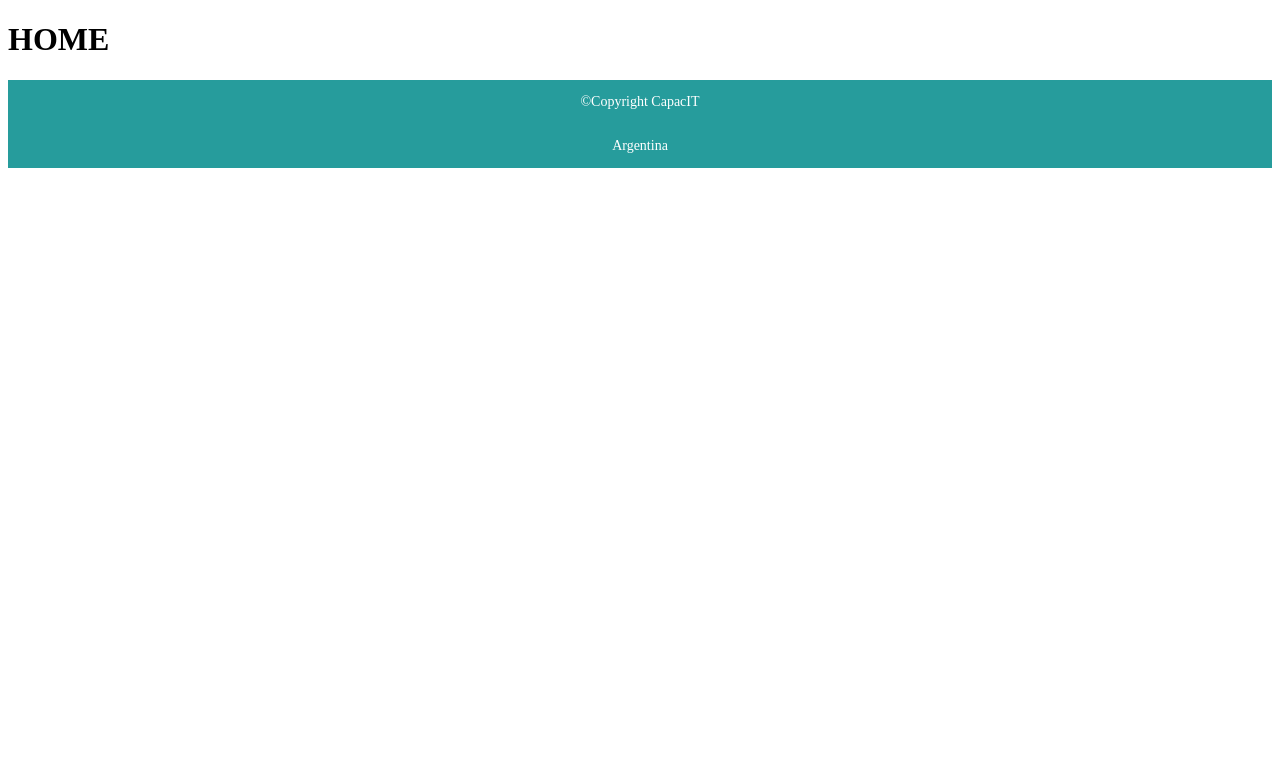
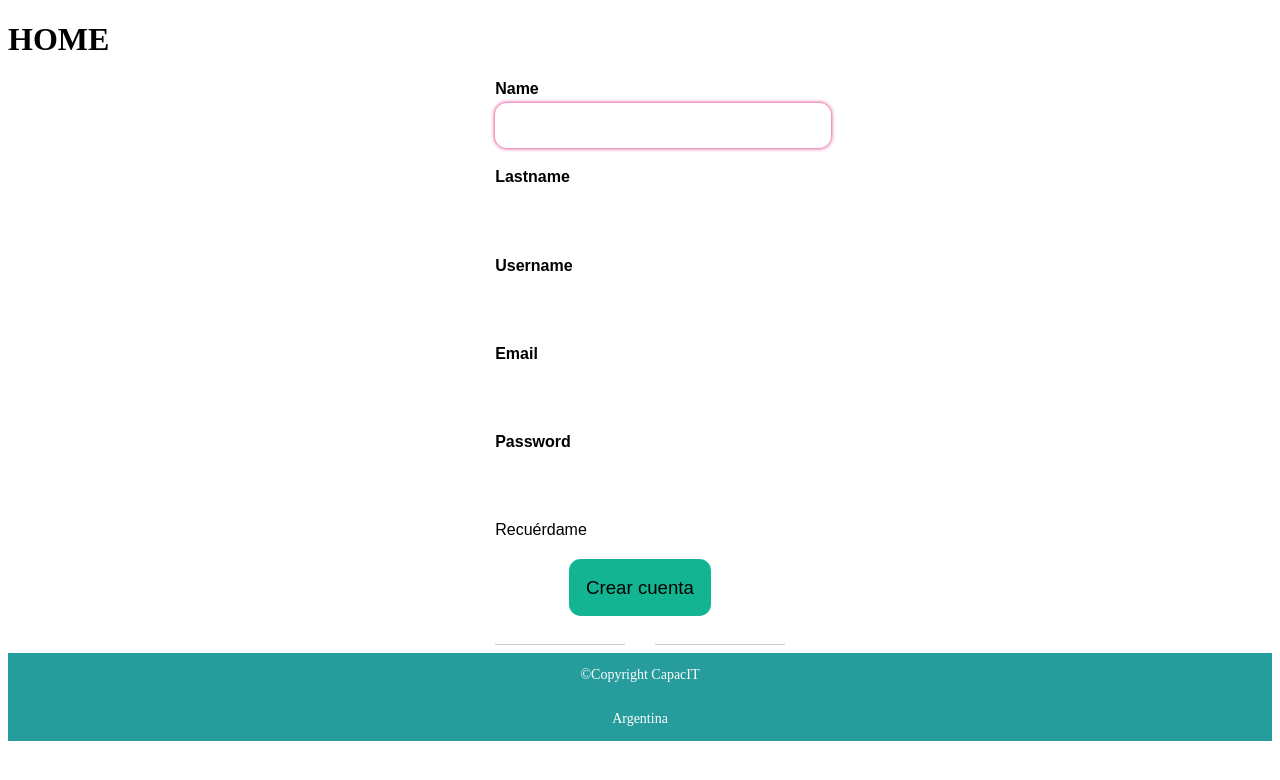
Before and after one commit to abrilramos12/Proyecto_Grupal-Ispc, an Angular app in the folder Front-end/CapacitApp/: page / in a window 1280 px wide. Shown: the top 780 px of the page. Built offline with nearby package versions, Linux system fonts and the light colour scheme.

Commit message:
agrego componente register

```diff
--- a/Front-end/CapacitApp/src/app/app.component.html
+++ b/Front-end/CapacitApp/src/app/app.component.html
@@ -1,2 +1,3 @@
 <h1>HOME</h1>
+<app-register></app-register>
 <app-footer></app-footer>
--- a/Front-end/CapacitApp/src/app/app.module.ts
+++ b/Front-end/CapacitApp/src/app/app.module.ts
@@ -4,12 +4,14 @@ import { BrowserModule } from '@angular/platform-browser';
 import { AppRoutingModule } from './app-routing.module';
 import { AppComponent } from './app.component';
 import { FooterComponent } from './footer/footer.component';
+import { RegisterComponent } from './register/register.component';
 
 
 @NgModule({
   declarations: [
     AppComponent,
-    FooterComponent
+    FooterComponent,
+    RegisterComponent
   ],
   imports: [
     BrowserModule,
--- /dev/null
+++ b/Front-end/CapacitApp/src/app/register/register.component.css
@@ -0,0 +1,164 @@
+:root{
+    --primary-color:white;
+    --secondary-color:#f3f3f4;
+}
+
+    @import url('https://fonts.googleapis.com/css2?family=Oxygen:wght@300;400&display=swap');
+*{
+    font-family: 'Oxygen', sans-serif;
+}
+/*body{
+    background-image: url(../img/imagenfondoregistro.jpeg);
+}*/
+
+.container{
+    margin: auto;
+    display: flex;
+    flex-direction: column;/*separado y ordenado verticalmente*/
+    align-items: center;
+    justify-content: center;
+    gap: 1.25em; /*separacion entre las lineas*/
+    width: 28.125em;
+}
+.buttons{
+    align-self: flex-start;
+    display: flex;
+    gap: 1.25em;
+}
+.google-btn{
+    background-color: #1A73E8;
+    color: var(--primary-color);
+    border: none;
+    border-radius: 0.3125em;
+    height: 2.5em;
+    display: flex;
+    align-items: center;
+    padding: 0.125em;
+    cursor: pointer;
+    align-self: flex-start;
+    margin-bottom: 0.3125em;
+}
+.google-btn:hover{
+    background-color: #ddd;
+}
+.google-btn picture{
+    width: 2.1875em;
+    background-color: var(--primary-color);
+    height: 2.1875em;
+    border-radius: 0.125em;
+    display: flex;
+    align-items: center;
+    justify-content: center;
+}
+
+.separator{
+    display: flex;
+    width: 100%;
+    gap: 0.9375em;
+}
+.separator hr{
+    flex-grow: 1;
+    border: none;
+    border-top: 0.0625em solid #ccc;
+}
+.separator span{
+    color:#8b8b8b;
+}
+
+.section-inputs{
+    display: flex;
+    gap: 0.625em;
+    width: 100%;
+}
+form{
+    display: flex;
+    flex-direction: column;
+    align-items: stretch;
+    gap: 1.25em;
+}
+
+label{
+    width: 100%;
+    display: flex;
+    flex-direction: column;
+    gap: 0.3125em;
+}
+label span{
+    font-weight: 700;
+}
+label input{
+    width: 100%;
+    background-color: var(--secondary-color);
+    border: none;
+    padding: 0.625em 1.25em;
+    border-radius: 0.625em;
+    outline: none;
+    font-size: 14pt;
+    transition: background-color 0.5s,border 0.2s, box-shadow 0.2s;
+}
+label input:hover{
+    background-color: var(--primary-color);
+    border: solid 0.0625em var(--secondary-color);
+    box-shadow: 0 0 0.25em #d60366;
+}
+
+label input:focus{
+    background-color: var(--primary-color);
+    border: solid 0.0625em var(--secondary-color);
+    box-shadow: 0 0 0.25em #d60366;
+}
+
+#terminos{
+    display: flex;
+    width: 1.25em;
+    flex-direction: row;
+}
+.boton{
+    display: flex;
+    justify-items: center;
+    align-items: center;
+    margin: auto;
+    background-color: #12b491;
+    color: #000000;
+    text-align: center;
+    padding: 0.9375em;
+    border: none;
+    border-radius: 0.625em;
+    font-size: 14pt;
+    cursor:pointer;
+}
+.boton:hover{
+    background-color:var(--primary-color);
+    border: solid 0.0625em var(--secondary-color);
+    box-shadow: 0 0 0.25em #056b63;
+    opacity:0.75;
+    color: #000000;
+}
+.modo{
+    background-color: #3dd1c5;
+    color:var(--primary-color);
+    padding: 0.625em;
+    border: none;
+    border-radius: 0.625em;
+    font-size: 10pt;
+    cursor:pointer;
+}
+.modo:hover{
+    background-color: var(--primary-color);
+    border: solid 0.0625em #f3f3f4;
+    box-shadow: 0 0 0.25em #3dd1c5;
+    opacity:0.75;
+    color:#8b8b8b
+}
+
+.ruta{
+	display: inline-block;
+	text-align: center;
+	width: 100%;
+	vertical-align: top;
+	margin: 0 1%;
+	padding: 1.em 1.em;
+	box-sizing: border-box;
+	border: 0.125em solid #000000;
+	border-radius: 0.625em;
+}
--- /dev/null
+++ b/Front-end/CapacitApp/src/app/register/register.component.html
@@ -0,0 +1,50 @@
+
+<div class="container">
+    <form action="" method="get" onsubmit="onEnviar()">
+        <div class="section-inputs">
+            <label for="name">
+                <span>Name</span>
+                <input autoFocus type="text" name="" id="name" required>
+            </label>
+        </div>
+        <div>
+            <label for="lastname">
+                <span>Lastname</span>
+                <input type="text" name="lastname" id="lastname" required>
+            </label>
+        </div>
+        <div>
+            <label for="username">
+                <span>Username</span>
+                <input type="text" name="username" id="username" required>
+            </label>
+        </div>
+        <div>
+            <label for="email">
+                <span>Email</span>
+                <input type="email" name="email" id="email" required>
+            </label>
+        </div>
+        <div>
+            <label for="password">
+                <span>Password</span>
+                <input type="password" name="password" id="password" required minlength="8" maxlength="15" pattern="(?=^.{8,}$)((?=.*\d)|(?=.*\W+))(?![.\n])(?=.*[A-Z])(?=.*[a-z]).*$">
+            </label>
+        </div>
+        <span>Recuérdame</span>
+
+        <div>
+            <label for="boton">
+                <button class="boton"type="submit">Crear cuenta</button>
+            </label>
+        </div>
+        <div class="separator">
+            <hr>
+            <span> </span>
+            <hr>
+        </div>
+    </form>
+</div>
+<div class="toggle" onclick= "toggleMenu()">
+    <span><i class="bi bi-list"></i></span>
+</div>
```
Also changed, not shown: Front-end/CapacitApp/src/app/register/register.component.ts (added, +10 -0 lines), 1 other file (tests, documents, lock files or other folders).
